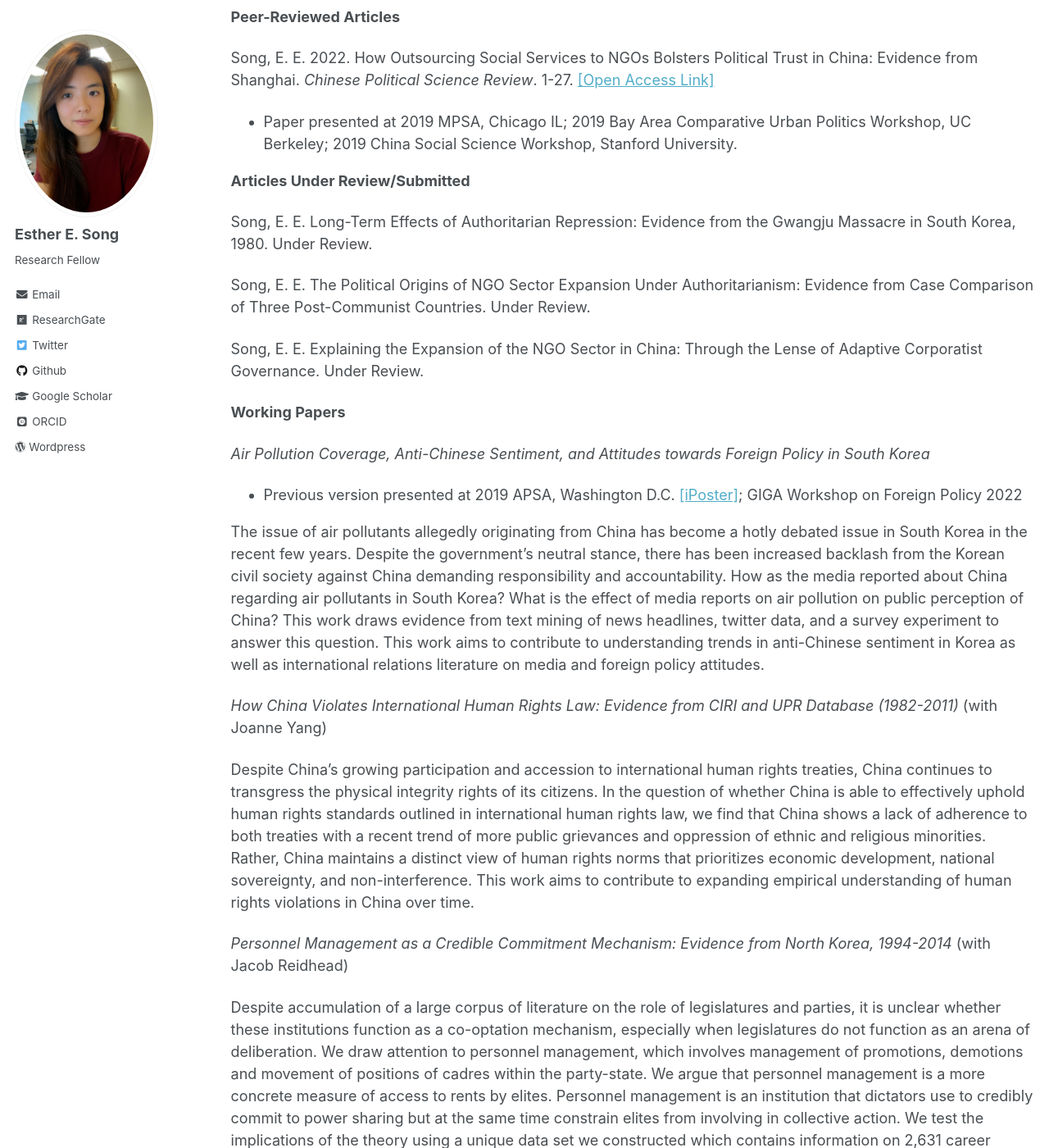
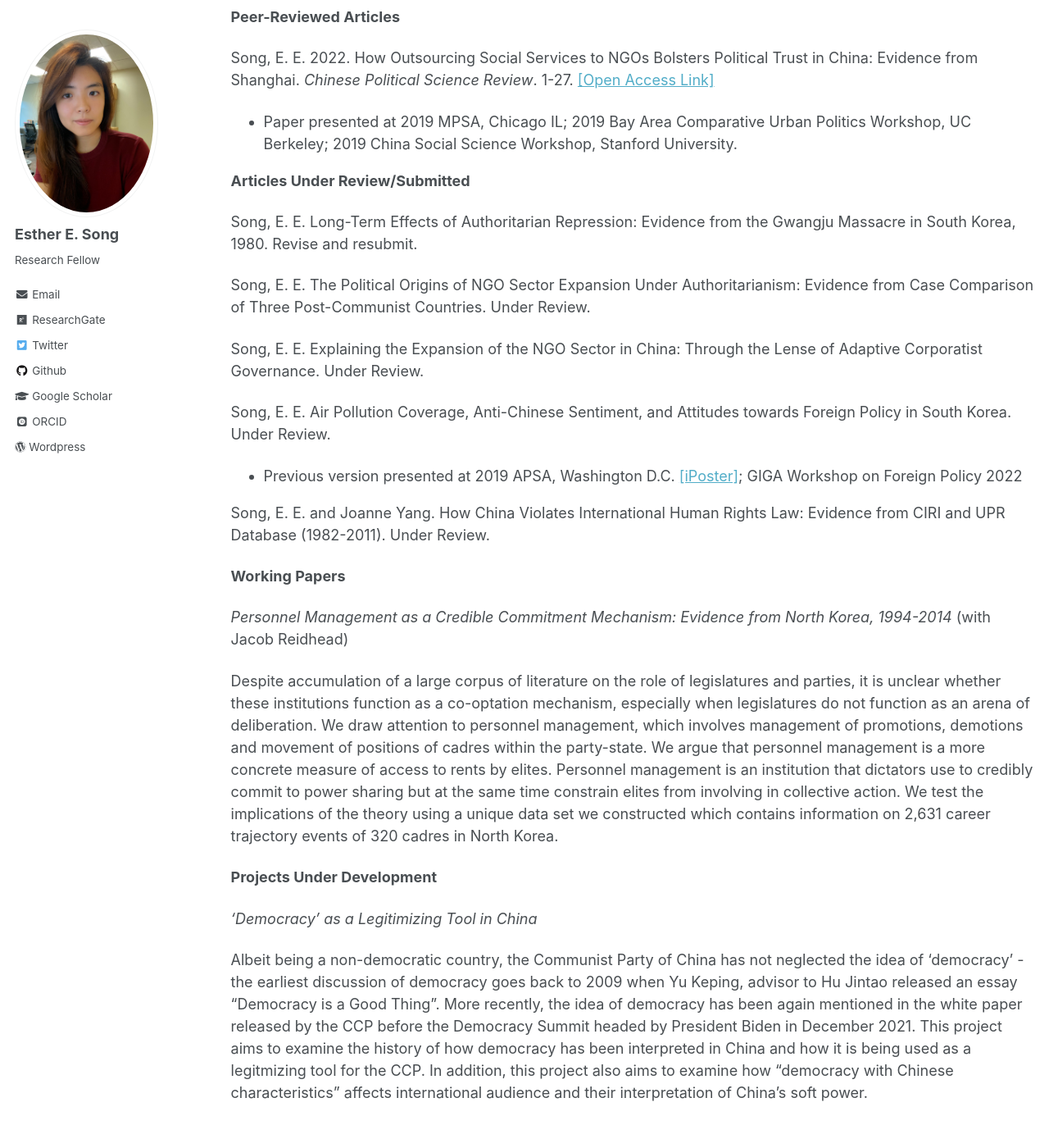
Before and after one commit to ehsong/ehsong.github.io, a Jekyll site: the page built from _pages/research.md, in a window 1280 px wide and 1400 px high, scrolled down 339 px. Shown: the whole window at 82% size. Built offline with Jekyll 4.4.1, drawn with Linux system fonts in a browser that asks for light colours; some web fonts are replaced; some of the changed text lies outside the part shown.

Commit message:
Update research.md

```diff
--- a/_pages/research.md
+++ b/_pages/research.md
@@ -18,23 +18,19 @@ Song, E. E. 2022. How Outsourcing Social Services to NGOs Bolsters Political Tru
 
 **Articles Under Review/Submitted**
 
-Song, E. E. Long-Term Effects of Authoritarian Repression: Evidence from the Gwangju Massacre in South Korea, 1980. Under Review.
+Song, E. E. Long-Term Effects of Authoritarian Repression: Evidence from the Gwangju Massacre in South Korea, 1980. Revise and resubmit.
 
 Song, E. E. The Political Origins of NGO Sector Expansion Under Authoritarianism: Evidence from Case Comparison of Three Post-Communist Countries. Under Review.
 
 Song, E. E. Explaining the Expansion of the NGO Sector in China: Through the Lense of Adaptive Corporatist Governance. Under Review.
 
-**Working Papers**
-
-*Air Pollution Coverage, Anti-Chinese Sentiment, and Attitudes towards Foreign Policy in South Korea*
-
+Song, E. E. Air Pollution Coverage, Anti-Chinese Sentiment, and Attitudes towards Foreign Policy in South Korea. Under Review.
 - Previous version presented at 2019 APSA, Washington D.C. [[iPoster]](https://apsa2019-apsa.ipostersessions.com/default.aspx?s=DF-1D-34-3D-64-33-21-12-B0-42-57-A1-87-AC-68-E1); GIGA Workshop on Foreign Policy 2022
 
-The issue of air pollutants allegedly originating from China has become a hotly debated issue in South Korea in the recent few years. Despite the government's neutral stance, there has been increased backlash from the Korean civil society against China demanding responsibility and accountability. How as the media reported about China regarding air pollutants in South Korea? What is the effect of media reports on air pollution on public perception of China? This work draws evidence from text mining of news headlines, twitter data, and a survey experiment to answer this question. This work aims to contribute to understanding trends in anti-Chinese sentiment in Korea as well as international relations literature on media and foreign policy attitudes.
+Song, E. E. and Joanne Yang. How China Violates International Human Rights Law: Evidence from CIRI and UPR Database (1982-2011). Under Review.
 
-*How China Violates International Human Rights Law: Evidence from CIRI and UPR Database (1982-2011)* (with Joanne Yang)
 
-Despite China’s growing participation and accession to international human rights treaties, China continues to transgress the physical integrity rights of its citizens. In the question of whether China is able to effectively uphold human rights standards outlined in international human rights law, we find that China shows a lack of adherence to both treaties with a recent trend of more public grievances and oppression of ethnic and religious minorities. Rather, China maintains a distinct view of human rights norms that prioritizes economic development, national sovereignty, and non-interference. This work aims to contribute to expanding empirical understanding of human rights violations in China over time.
+**Working Papers**
 
 *Personnel Management as a Credible Commitment Mechanism: Evidence from North Korea, 1994-2014* (with Jacob Reidhead)
 
@@ -45,7 +41,3 @@ Despite accumulation of a large corpus of literature on the role of legislatures
 *'Democracy' as a Legitimizing Tool in China*
 
 Albeit being a non-democratic country, the Communist Party of China has not neglected the idea of 'democracy' - the earliest discussion of democracy goes back to 2009 when Yu Keping, advisor to Hu Jintao released an essay "Democracy is a Good Thing". More recently, the idea of democracy has been again mentioned in the white paper released by the CCP before the Democracy Summit headed by President Biden in December 2021. This project aims to examine the history of how democracy has been interpreted in China and how it is being used as a legitmizing tool for the CCP. In addition, this project also aims to examine how "democracy with Chinese characteristics" affects international audience and their interpretation of China's soft power.
-
-*Domestic and International Consequences of Chinese INGO Operations Overseas*
-
-Other than promotion of domestic NGOs, China has been also promoting internationalization of NGOs in the recent decades. According to a recent database, [approximately 130 Chinese INGOs are engaged in 294 development projects](https://leidenasiacentre.nl/launch-of-the-chinese-ngo-internationalization-database/). Drawing from literature on soft power, nationalism, and regime legitimacy in the context of Chinese politics, this project aims to examine the political consequences of China's internationalization of NGOs at both domestic and international levels.
```
